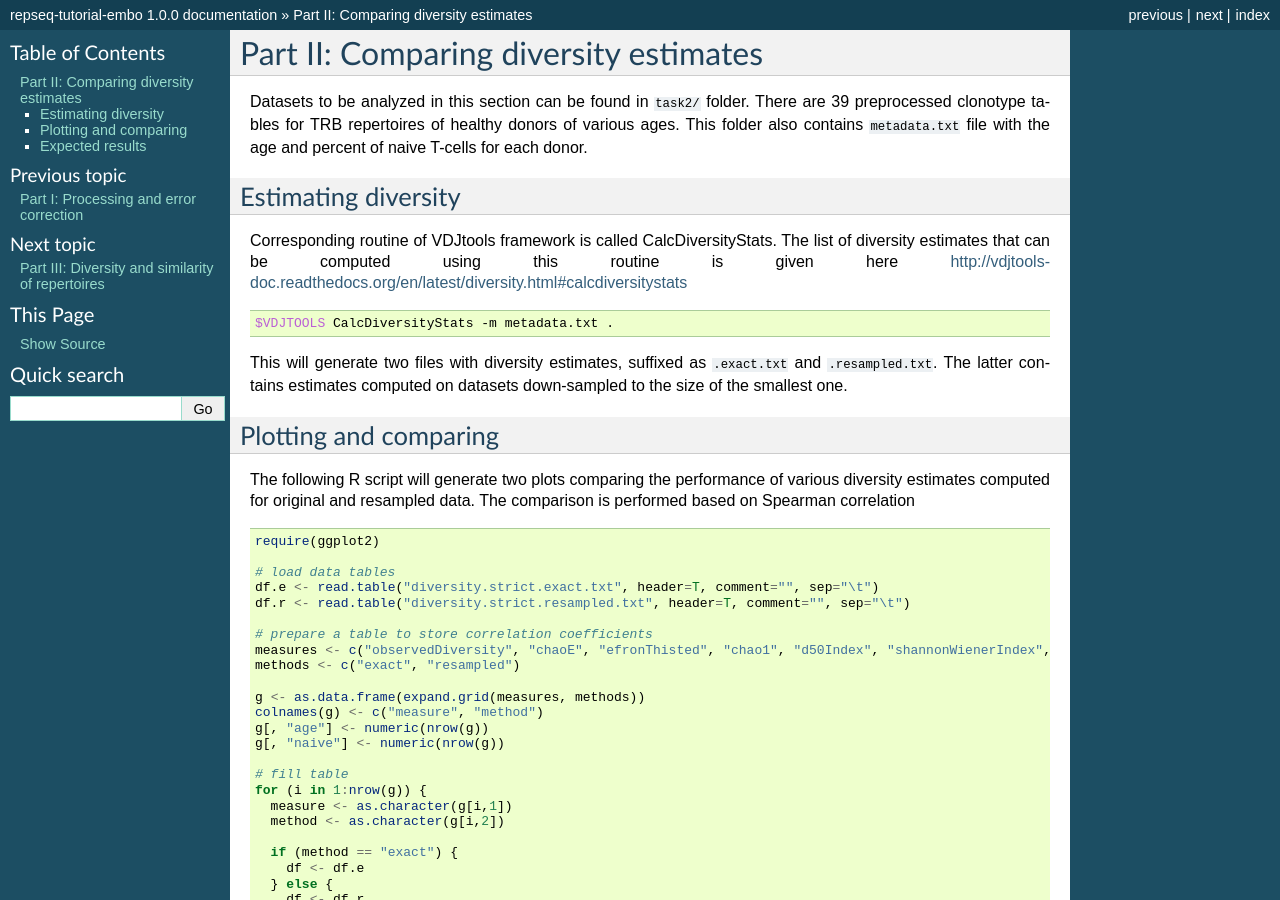
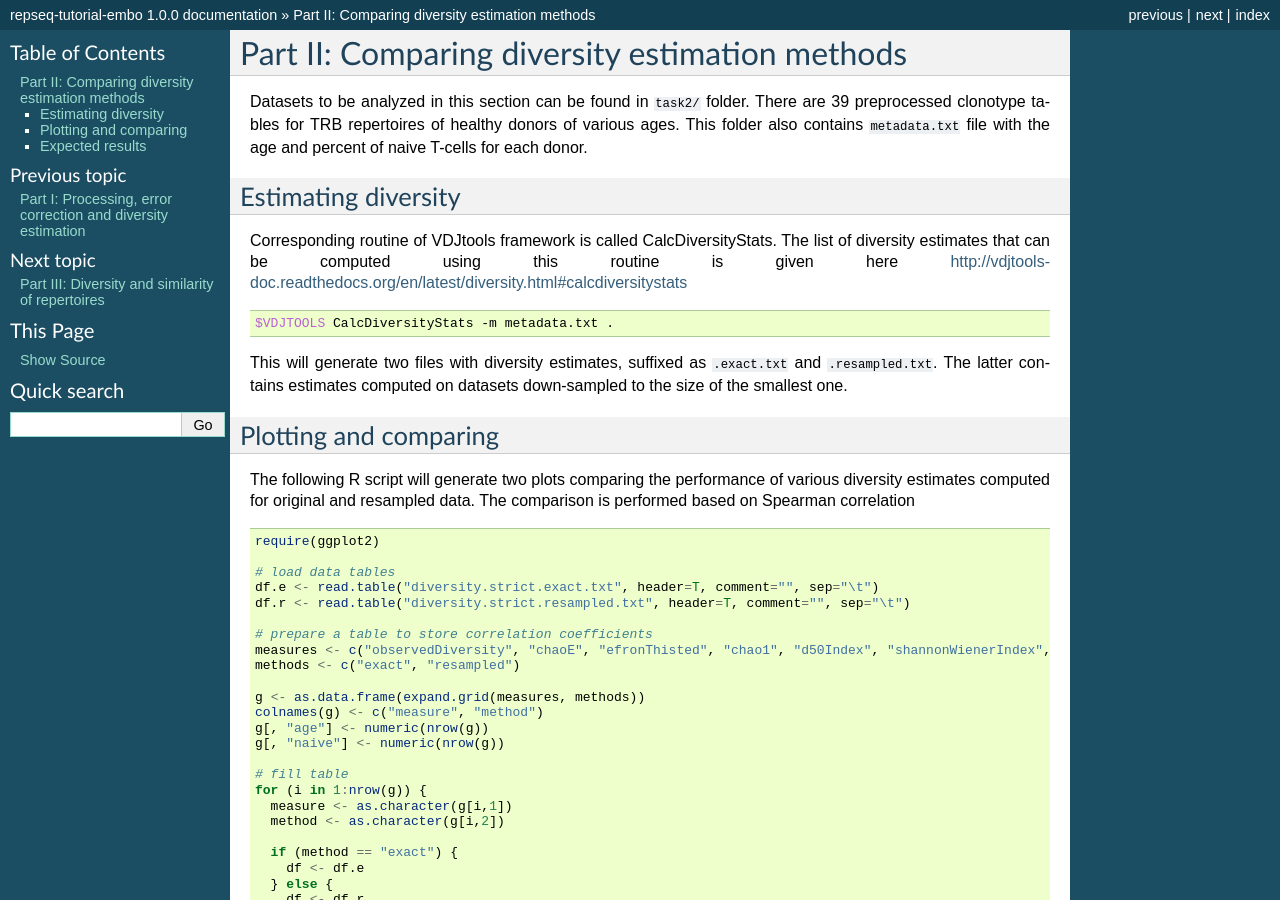
Before and after one commit to mikessh/repseq-tutorial, a Sphinx documentation site: the page built from sphinx/part2.rst, in a window 1280 px wide and 900 px high. Built offline with Sphinx 7.4.7, drawn with Linux system fonts in a browser that asks for light colours; some of the changed text lies outside the part shown.

Commit message:
Rename sections

```diff
--- a/sphinx/part1.rst
+++ b/sphinx/part1.rst
@@ -1,5 +1,5 @@
-Part I: Processing and error correction
---------------------------------------
+Part I: Processing, error correction and diversity estimation
+-------------------------------------------------------------
 
 Clone the repository with datasets, MIGEC, MITCR and VDJtools
 executable JAR files and introduce aliases for running those JARs
--- a/sphinx/part2.rst
+++ b/sphinx/part2.rst
@@ -1,5 +1,5 @@
-Part II: Comparing diversity estimates
---------------------------------------
+Part II: Comparing diversity estimation methods
+-----------------------------------------------
 
 Datasets to be analyzed in this section can be found
 in ``task2/`` folder. There are 39 preprocessed clonotype
```
